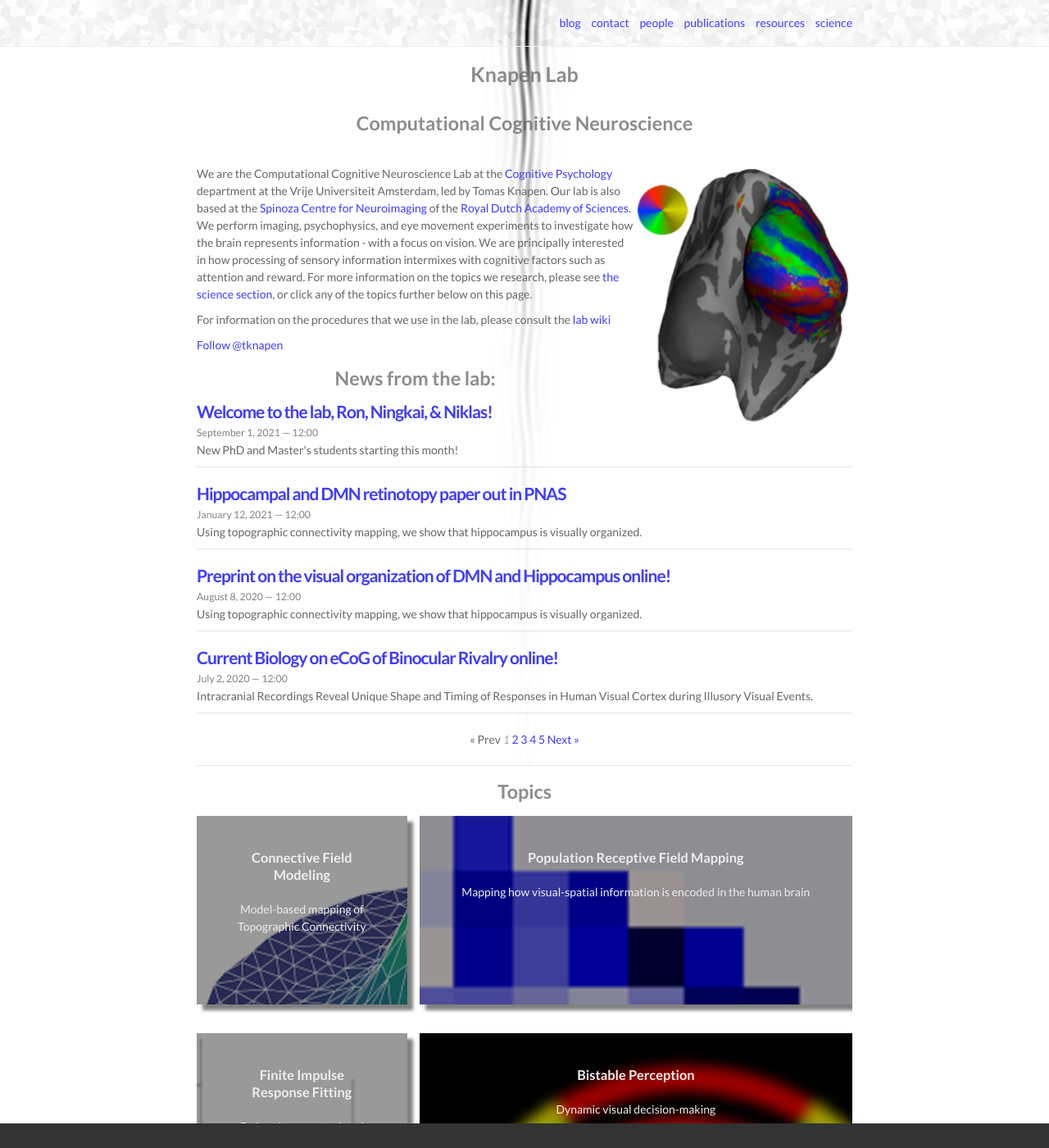
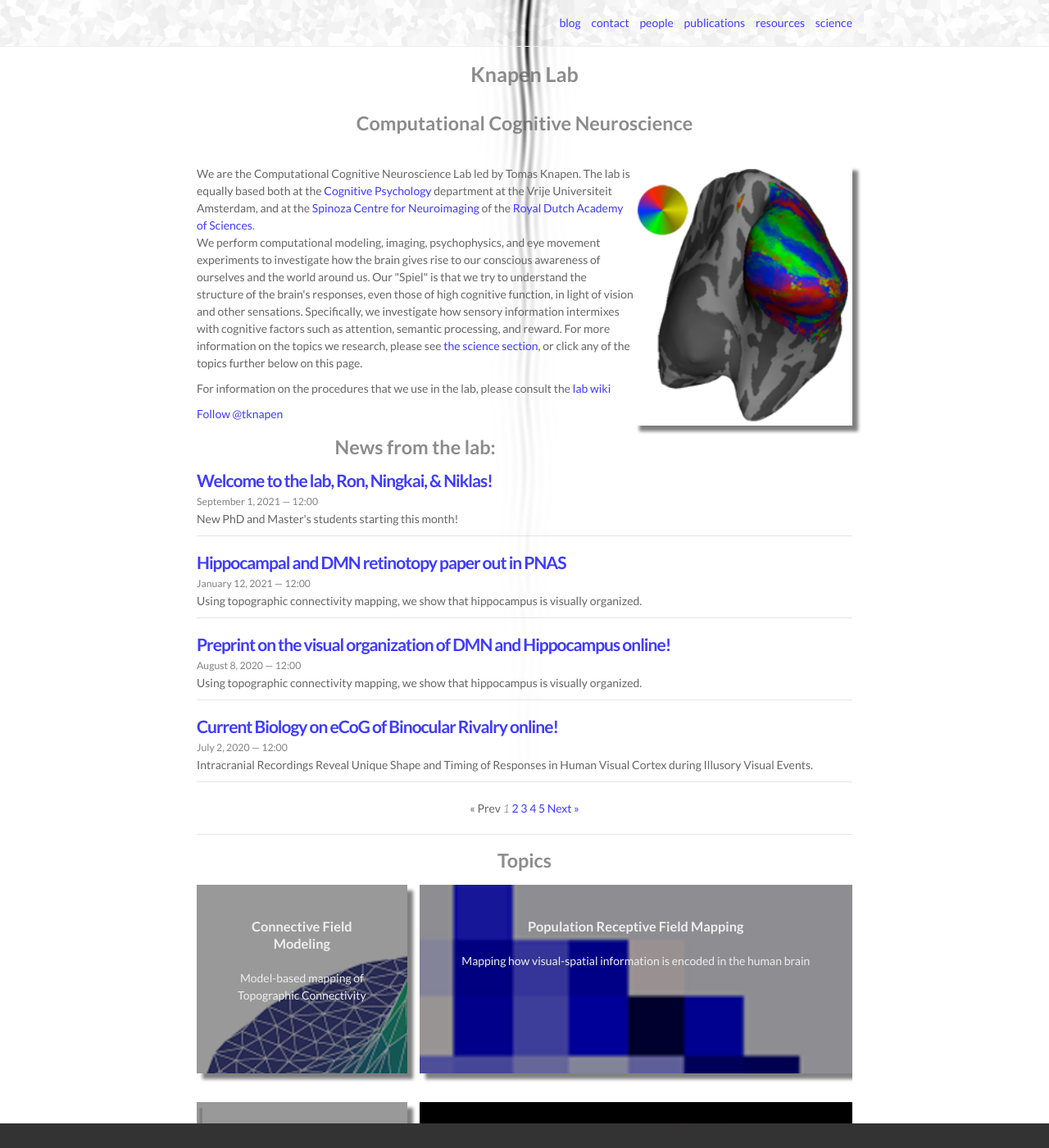
Before and after one commit to tknapen/tknapen.github.io, a Jekyll site: the page built from index.html, in a window 1280 px wide and 1400 px high. Shown: the whole window at 82% size. Built offline with Jekyll 4.4.1, drawn with Linux system fonts in a browser that asks for light colours; nearby versions of some CDN libraries; the list of posts is cut into pages by our own code; comment, search, counter and statistics services are not loaded.

Commit message:
fixed some shadows

```diff
--- a/_sass/_layout.scss
+++ b/_sass/_layout.scss
@@ -366,6 +366,7 @@
 
 .one {
     width: 33.33%;
+    box-shadow: 7px 7px 4px grey;
 }
 
 .two {
--- a/index.html
+++ b/index.html
@@ -7,8 +7,8 @@ layout: default
 </div>
 <br/>
   <img class="col one right" src="/img/polar_2mm_7T.png">
-<p>We are the Computational Cognitive Neuroscience Lab at the <a href="http://www.vupsy.nl" target="_blank">Cognitive Psychology</a> department at the Vrije Universiteit Amsterdam, led by Tomas Knapen. Our lab is also based at the <a href="http://www.spinozacentre.nl" target="_blank">Spinoza Centre for Neuroimaging</a> of the <a href="http://www.knaw.nl" target="_blank">Royal Dutch Academy of Sciences</a>.<br />
-We perform imaging, psychophysics, and eye movement experiments to investigate how the brain represents information - with a focus on vision. We are principally interested in how processing of sensory information intermixes with cognitive factors such as attention and reward. For more information on the topics we research, please see <a href="https://tknapen.github.io/science/">the science section</a>, or click any of the topics further below on this page.</p>
+<p>We are the Computational Cognitive Neuroscience Lab led by Tomas Knapen. The lab is equally based both at the <a href="http://www.vupsy.nl" target="_blank">Cognitive Psychology</a> department at the Vrije Universiteit Amsterdam, and at the <a href="http://www.spinozacentre.nl" target="_blank">Spinoza Centre for Neuroimaging</a> of the <a href="http://www.knaw.nl" target="_blank">Royal Dutch Academy of Sciences</a>.<br />
+We perform computational modeling, imaging, psychophysics, and eye movement experiments to investigate how the brain gives rise to our conscious awareness of ourselves and the world around us. Our "Spiel" is that we try to understand the structure of the brain's responses, even those of high cognitive function, in light of vision and other sensations. Specifically, we investigate how sensory information intermixes with cognitive factors such as attention, semantic processing, and reward. For more information on the topics we research, please see <a href="{{ site.baseurl }}/science/">the science section</a>, or click any of the topics further below on this page.</p>
 <p>For information on the procedures that we use in the lab, please consult the <a href="https://github.com/tknapen/tknapen.github.io/wiki" target="_blank">lab wiki</a></p>
 <a href="https://twitter.com/tknapen?ref_src=twsrc%5Etfw" class="twitter-follow-button" data-show-screen-name="false" data-lang="en" data-show-count="false" style="margin: 5px 5px 0 0;">Follow @tknapen</a><script async src="https://platform.twitter.com/widgets.js" charset="utf-8"></script>
 <!-- News (blog) section -->
```
Also changed, not shown: resources.md (+3 -1 lines).
